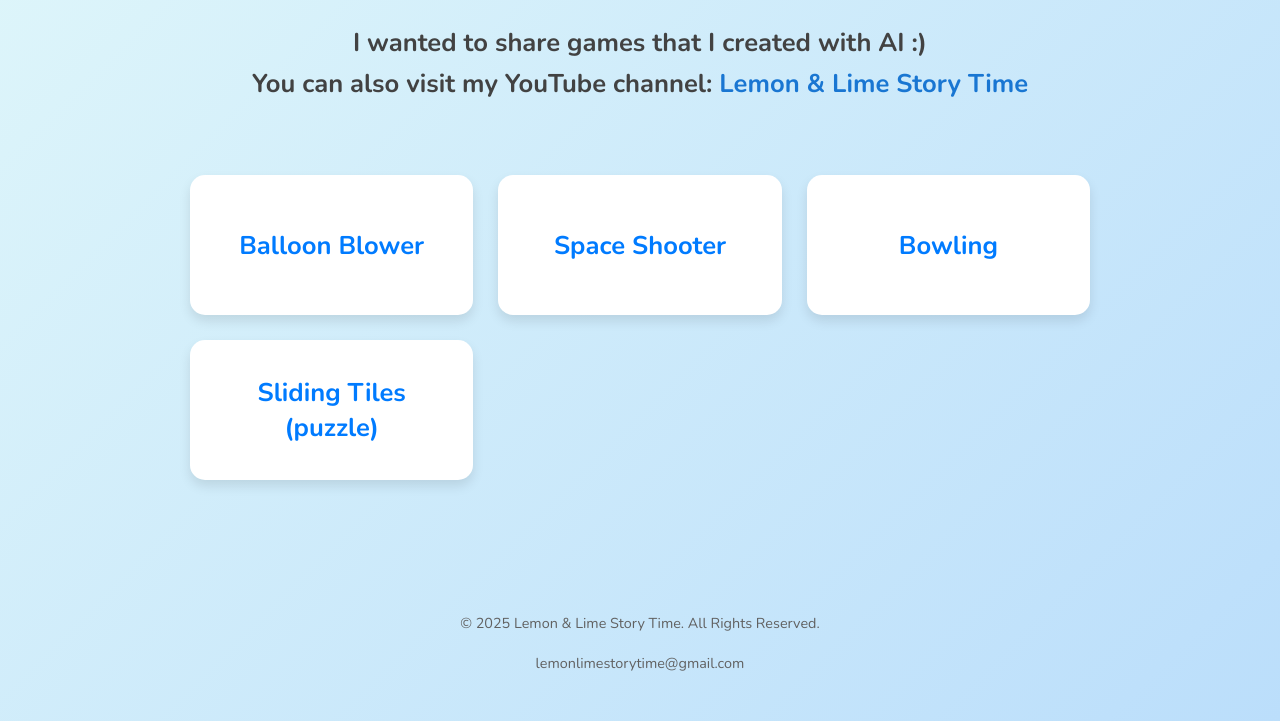
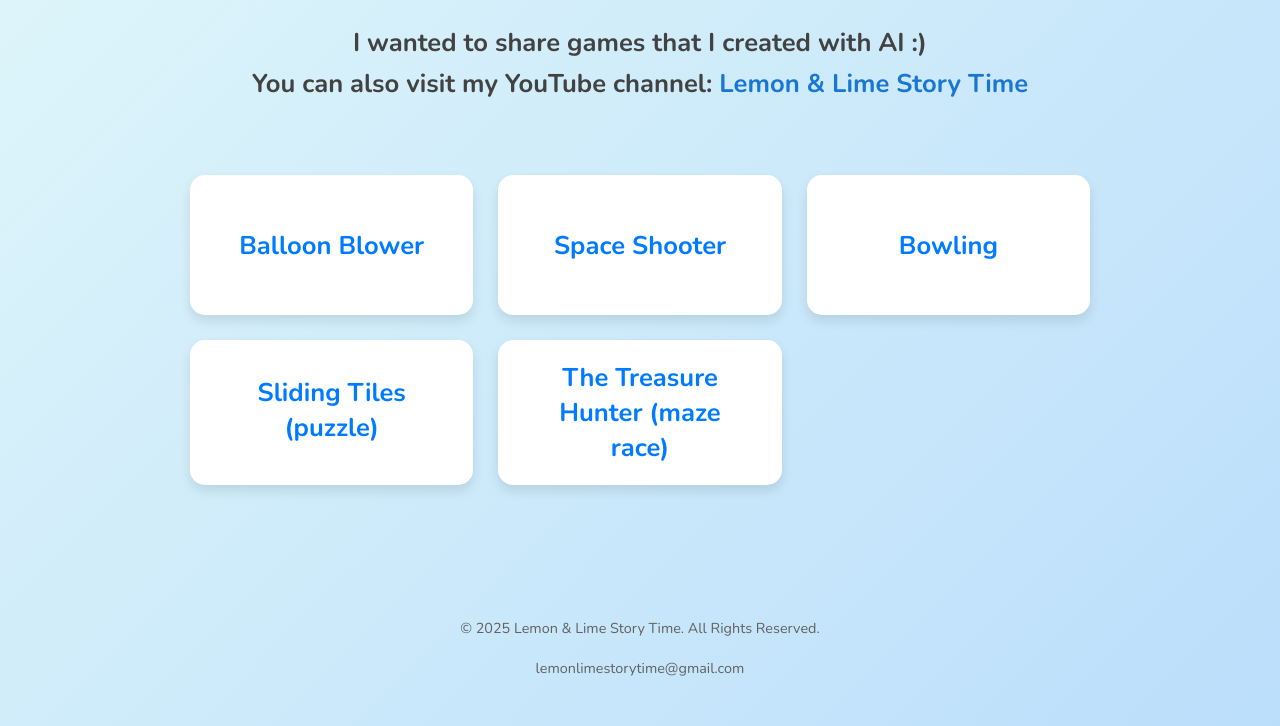
Before and after one commit to lemonlimestorytime/lemonlimestorytime.github.io, a plain HTML site: page index.html in a window 1280 px wide. Shown: the part 198-924 px from the top of the page. Drawn offline with nearby package versions, Linux system fonts and the light colour scheme.

Commit message:
Add files via upload

```diff
--- a/index.html
+++ b/index.html
@@ -136,6 +136,7 @@
     <li><a href="shooting.html">Space Shooter</a></li>
     <li><a href="bowling/bowling_index.html">Bowling</a></li>
     <li><a href="SlidingTiles/SlidingTiles_index.html">Sliding Tiles (puzzle)</a></li>
+    <li><a href="TreasureHunter/TreasureHunter_index.html">The Treasure Hunter (maze race)</a></li>
   </ul>
 
   <footer>
```
